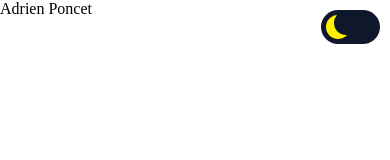
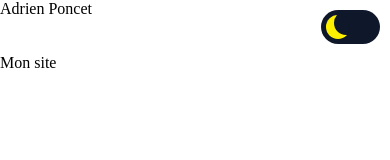
Before and after one commit to DevPoncet07/devponcet07ClientWeb, a Next.js app in the folder src/: page / in a window 390 px wide. Shown: the top 160 px of the page. Built offline with nearby package versions, Linux system fonts and the light colour scheme.

Commit message:
fix height for phone

```diff
--- a/src/app/globals.css
+++ b/src/app/globals.css
@@ -56,7 +56,7 @@
 }
 
 html{
-	min-height: 100dvh;
+	min-height: 100%;
 }
 
 body {
--- a/src/app/page.tsx
+++ b/src/app/page.tsx
@@ -1,11 +1,13 @@
 import App from "@/components/app/App";
 import Footer from "@/components/footer/Footer";
 import Header from "@/components/header/Header";
+import Main from "@/components/main/Main";
 
 
 export default function Home() {
   return (<App>
     <Header/>
+    <Main/>
     <Footer/>
     </App>
   )
--- /dev/null
+++ b/src/components/main/Main.module.css
@@ -0,0 +1,3 @@
+.main{
+    flex-grow: 1;
+}
--- /dev/null
+++ b/src/components/main/Main.tsx
@@ -0,0 +1,9 @@
+import styles from "./Main.module.css";
+export default function Main(){
+
+    return(
+        <main className={styles.main}>
+            <p>Mon site</p>
+        </main>
+    )
+}
```
